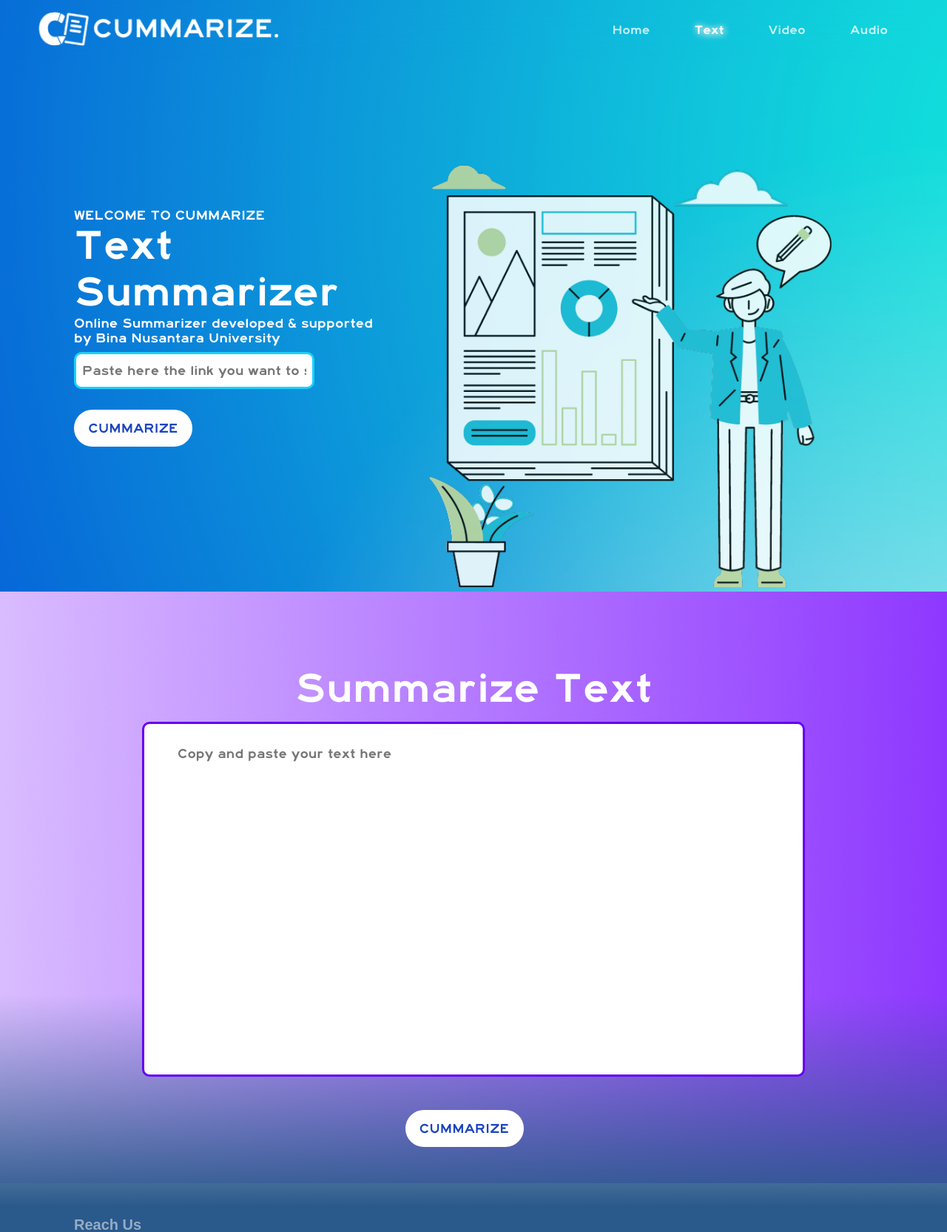
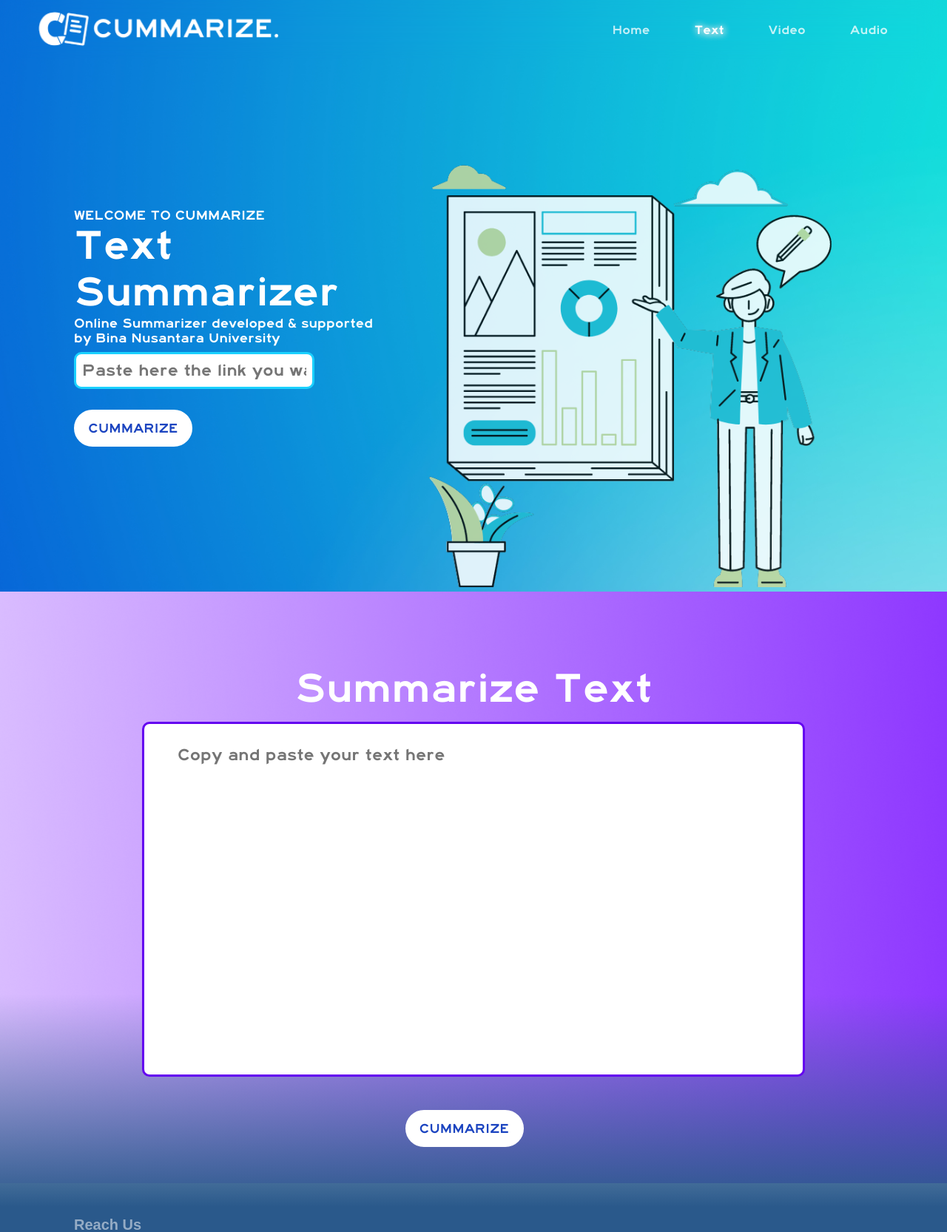
Before and after one commit to ZivFerdinand/CUMmarize-AI, a Flask app: page /text in a window 1280 px wide. Shown: the top 1666 px of the page at 74% size. Run offline with Flask 3, Linux system fonts and the light colour scheme.

Commit message:
Update Bug

```diff
--- a/static/css/result.css
+++ b/static/css/result.css
@@ -45,7 +45,7 @@
     font-family: "FontCummarize";
     font-size: 40px;
     color: #FFFFFF;
-    margin-left: 0;
+    margin-left: 0 !important;
     margin-bottom: 10px;
 }
 .line{
@@ -63,7 +63,7 @@
     padding: 10px;
     text-align: left;
     font-family: "FontCummarize";
-    font-size: 25px;
+    font-size: 15pt;
     color: #1B44C0;
     overflow-y: auto;
     overflow-x: hidden;
--- a/static/css/text.css
+++ b/static/css/text.css
@@ -48,7 +48,7 @@
 	text-align: left;
     padding-left: 2%;
     padding-right: 2%;
-	font-size: 12pt;
+	font-size: 15pt;
 	opacity: 100%;
 	font-family: "FontCummarize";
 }
@@ -122,5 +122,5 @@
 	color: black;
 	font-family: "FontCummarize";
 	padding: 30px 45px;
-	font-size: 12pt;
+	font-size: 15pt;
 }
```
Also changed, not shown: 1 other file.
